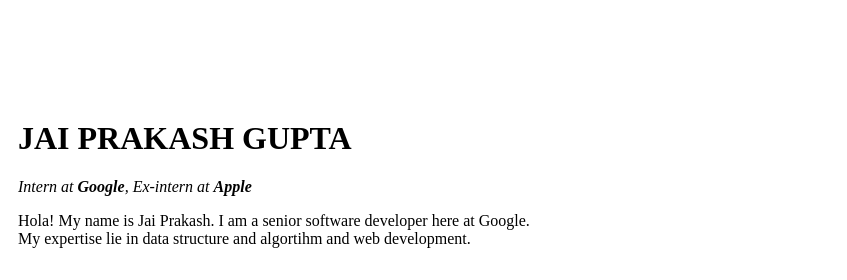
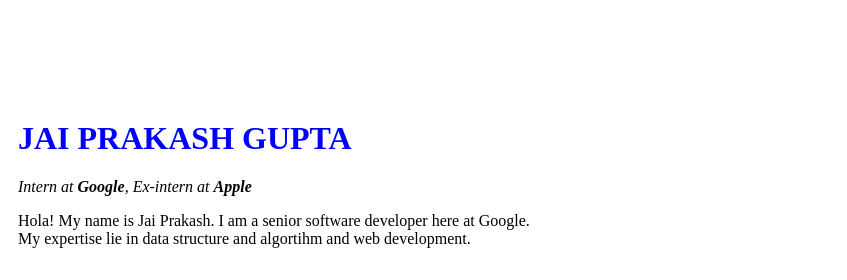
Before and after one commit to hijpg/CV, a plain HTML site: page index.html in a window 1280 px wide. Shown: the top 280 px of the page, 433-1280 px from the left. Drawn offline with Linux system fonts and the light colour scheme.

Commit message:
Update index.html

```diff
--- a/index.html
+++ b/index.html
@@ -15,7 +15,7 @@
                 <img src="https://pbs.twimg.com/profile_images/864282616597405701/M-FEJMZ0_400x400.jpg" alt="my photo">
             </td>
             <td>
-                <h1>JAI PRAKASH GUPTA</h1>
+                <h1 style="color:blue">JAI PRAKASH GUPTA</h1>
     <p> <em> Intern at <strong>Google</strong>, Ex-intern at <strong>Apple</strong> </em></p>
 
     <p>Hola! My name is Jai Prakash. I am a senior software developer here at Google. <br> My expertise lie in data structure and algortihm and web development.</p>
```
